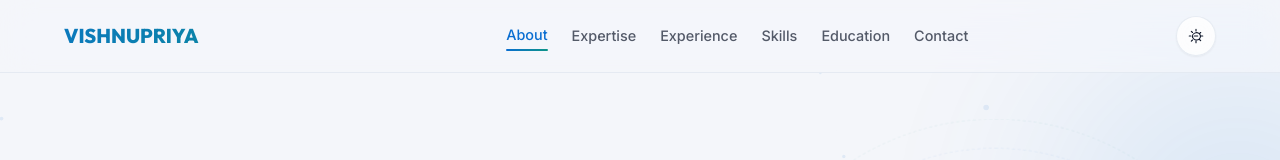
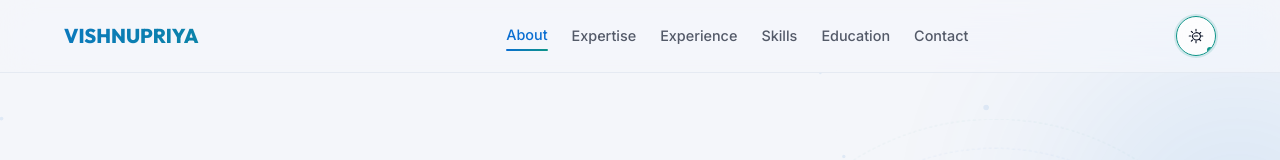
Before and after one commit to phanibhushan1911/vishnupriya-portfolio, a React (Vite) app: page / in a window 1280 px wide. Shown: the top 160 px of the page. Built offline with nearby package versions, Linux system fonts and the light colour scheme.

Commit message:
Add time-based automatic theme switching
Default to auto mode (light 7am–7pm, dark otherwise) with scheduled
updates and manual light/dark overrides via the header toggle.

Co-authored-by: Cursor <cursoragent@cursor.com>

```diff
--- a/index.html
+++ b/index.html
@@ -22,14 +22,24 @@
   <!-- Theme checker (runs synchronously before rendering to prevent white flash) -->
   <script>
     {
-      const colorScheme = localStorage.getItem("color-scheme");
-      if (colorScheme) {
-        document.querySelector('meta[name="color-scheme"]').content = colorScheme;
-        if (colorScheme === 'dark') {
-          document.documentElement.classList.add('dark-theme');
-        } else if (colorScheme === 'light') {
-          document.documentElement.classList.add('light-theme');
-        }
+      const LIGHT_START = 7;
+      const DARK_START = 19;
+      const themeMode = localStorage.getItem("theme-mode");
+      const legacyScheme = localStorage.getItem("color-scheme");
+
+      let resolved = null;
+      if (themeMode === "light" || themeMode === "dark") {
+        resolved = themeMode;
+      } else if (themeMode === "auto" || !themeMode) {
+        const hour = new Date().getHours();
+        resolved = hour >= LIGHT_START && hour < DARK_START ? "light" : "dark";
+      } else if (legacyScheme === "light" || legacyScheme === "dark") {
+        resolved = legacyScheme;
+      }
+
+      if (resolved) {
+        document.querySelector('meta[name="color-scheme"]').content = resolved;
+        document.documentElement.classList.add(resolved === "dark" ? "dark-theme" : "light-theme");
       }
     }
   </script>
--- a/src/App.tsx
+++ b/src/App.tsx
@@ -8,49 +8,11 @@ import { Timeline } from './components/Timeline';
 import { Skills } from './components/Skills';
 import { Education } from './components/Education';
 import { Contact } from './components/Contact';
+import { useTheme } from './hooks/useTheme';
 
 export const App: React.FC = () => {
   const [activeSection, setActiveSection] = useState<string>('about');
-  const [theme, setTheme] = useState<'light' | 'dark'>(() => {
-    // Initializer reads from local storage or defaults to system settings
-    const stored = localStorage.getItem('color-scheme');
-    if (stored === 'dark' || stored === 'light') return stored;
-
-    const systemDark = window.matchMedia && window.matchMedia('(prefers-color-scheme: dark)').matches;
-    return systemDark ? 'dark' : 'light';
-  });
-
-  // Apply theme class and meta properties to DOM
-  useEffect(() => {
-    const root = document.documentElement;
-    const metaTheme = document.querySelector('meta[name="color-scheme"]');
-
-    if (theme === 'dark') {
-      root.classList.add('dark-theme');
-      root.classList.remove('light-theme');
-      if (metaTheme) metaTheme.setAttribute('content', 'dark');
-    } else {
-      root.classList.add('light-theme');
-      root.classList.remove('dark-theme');
-      if (metaTheme) metaTheme.setAttribute('content', 'light');
-    }
-
-    localStorage.setItem('color-scheme', theme);
-  }, [theme]);
-
-  // Sync with changes in OS light/dark modes
-  useEffect(() => {
-    const media = window.matchMedia('(prefers-color-scheme: dark)');
-    const handleSystemThemeChange = (e: MediaQueryListEvent) => {
-      // Only adapt if user hasn't explicitly set a preference
-      if (!localStorage.getItem('color-scheme')) {
-        setTheme(e.matches ? 'dark' : 'light');
-      }
-    };
-
-    media.addEventListener('change', handleSystemThemeChange);
-    return () => media.removeEventListener('change', handleSystemThemeChange);
-  }, []);
+  const { theme, themeMode, toggleThemeMode } = useTheme();
 
   // Monitor viewport scrolls to track active layout section
   useEffect(() => {
@@ -84,10 +46,6 @@ export const App: React.FC = () => {
     };
   }, []);
 
-  const toggleTheme = () => {
-    setTheme((prev) => (prev === 'light' ? 'dark' : 'light'));
-  };
-
   return (
     <>
       {/* Visual background stream */}
@@ -101,7 +59,12 @@ export const App: React.FC = () => {
       </div>
 
       {/* Navigation header bar */}
-      <Header activeSection={activeSection} theme={theme} onThemeToggle={toggleTheme} />
+      <Header
+        activeSection={activeSection}
+        theme={theme}
+        themeMode={themeMode}
+        onThemeToggle={toggleThemeMode}
+      />
 
       {/* Main content grid sections */}
       <main>
--- a/src/components/Header.tsx
+++ b/src/components/Header.tsx
@@ -1,12 +1,31 @@
 import React, { useState } from 'react';
+import type { ResolvedTheme, ThemeMode } from '../utils/theme';
 
 interface HeaderProps {
   activeSection: string;
-  theme: 'light' | 'dark';
+  theme: ResolvedTheme;
+  themeMode: ThemeMode;
   onThemeToggle: () => void;
 }
 
-export const Header: React.FC<HeaderProps> = ({ activeSection, theme, onThemeToggle }) => {
+const THEME_MODE_LABELS: Record<ThemeMode, string> = {
+  auto: 'time-based',
+  light: 'light',
+  dark: 'dark',
+};
+
+const NEXT_THEME_MODE: Record<ThemeMode, ThemeMode> = {
+  auto: 'light',
+  light: 'dark',
+  dark: 'auto',
+};
+
+export const Header: React.FC<HeaderProps> = ({
+  activeSection,
+  theme,
+  themeMode,
+  onThemeToggle,
+}) => {
   const [mobileMenuOpen, setMobileMenuOpen] = useState(false);
 
   const handleLinkClick = (e: React.MouseEvent<HTMLAnchorElement>, id: string) => {
@@ -59,10 +78,10 @@ export const Header: React.FC<HeaderProps> = ({ activeSection, theme, onThemeTog
         <div style={{ display: 'flex', gap: '1rem', alignItems: 'center' }}>
           {/* Theme switcher with aria labels */}
           <button
-            className="theme-toggle-btn"
+            className={`theme-toggle-btn${themeMode === 'auto' ? ' theme-toggle-btn--auto' : ''}`}
             onClick={onThemeToggle}
-            aria-label={`Switch to ${theme === 'light' ? 'dark' : 'light'} theme`}
-            title={`Switch to ${theme === 'light' ? 'dark' : 'light'} theme`}
+            aria-label={`Theme: ${THEME_MODE_LABELS[themeMode]}. Switch to ${THEME_MODE_LABELS[NEXT_THEME_MODE[themeMode]]} mode`}
+            title={`Theme: ${THEME_MODE_LABELS[themeMode]} (currently ${theme}). Click for ${THEME_MODE_LABELS[NEXT_THEME_MODE[themeMode]]} mode`}
           >
             {/* Sun Icon (shown in light mode) */}
             <svg className="sun-icon" xmlns="http://www.w3.org/2000/svg" fill="none" viewBox="0 0 24 24" strokeWidth="1.5" stroke="currentColor">
--- /dev/null
+++ b/src/hooks/useTheme.ts
@@ -0,0 +1,96 @@
+import { useCallback, useEffect, useState } from 'react';
+import {
+  cycleThemeMode,
+  msUntilNextThemeSwitch,
+  readStoredThemeMode,
+  resolveTheme,
+  THEME_MODE_KEY,
+  type ResolvedTheme,
+  type ThemeMode,
+} from '../utils/theme';
+
+function applyThemeToDom(theme: ResolvedTheme): void {
+  const root = document.documentElement;
+  const metaTheme = document.querySelector('meta[name="color-scheme"]');
+
+  if (theme === 'dark') {
+    root.classList.add('dark-theme');
+    root.classList.remove('light-theme');
+    metaTheme?.setAttribute('content', 'dark');
+  } else {
+    root.classList.add('light-theme');
+    root.classList.remove('dark-theme');
+    metaTheme?.setAttribute('content', 'light');
+  }
+
+  localStorage.setItem('color-scheme', theme);
+}
+
+export function useTheme() {
+  const [themeMode, setThemeMode] = useState<ThemeMode>(readStoredThemeMode);
+  const [resolvedTheme, setResolvedTheme] = useState<ResolvedTheme>(() =>
+    resolveTheme(readStoredThemeMode()),
+  );
+
+  const syncResolvedTheme = useCallback(
+    (mode: ThemeMode) => {
+      const next = resolveTheme(mode);
+      setResolvedTheme(next);
+      applyThemeToDom(next);
+    },
+    [],
+  );
+
+  useEffect(() => {
+    localStorage.setItem(THEME_MODE_KEY, themeMode);
+    syncResolvedTheme(themeMode);
+  }, [themeMode, syncResolvedTheme]);
+
+  useEffect(() => {
+    if (themeMode !== 'auto') {
+      return;
+    }
+
+    let timeoutId: number | undefined;
+    let cancelled = false;
+
+    const scheduleNextSwitch = () => {
+      timeoutId = window.setTimeout(() => {
+        if (cancelled) return;
+        syncResolvedTheme('auto');
+        scheduleNextSwitch();
+      }, msUntilNextThemeSwitch());
+    };
+
+    scheduleNextSwitch();
+
+    const handleVisibilityChange = () => {
+      if (document.visibilityState !== 'visible') return;
+      syncResolvedTheme('auto');
+      if (timeoutId !== undefined) {
+        window.clearTimeout(timeoutId);
+      }
+      scheduleNextSwitch();
+    };
+
+    document.addEventListener('visibilitychange', handleVisibilityChange);
+
+    return () => {
+      cancelled = true;
+      if (timeoutId !== undefined) {
+        window.clearTimeout(timeoutId);
+      }
+      document.removeEventListener('visibilitychange', handleVisibilityChange);
+    };
+  }, [themeMode, syncResolvedTheme]);
+
+  const toggleThemeMode = useCallback(() => {
+    setThemeMode((prev) => cycleThemeMode(prev));
+  }, []);
+
+  return {
+    themeMode,
+    theme: resolvedTheme,
+    toggleThemeMode,
+  };
+}
--- a/src/index.css
+++ b/src/index.css
@@ -392,6 +392,23 @@
     opacity: 1;
   }
 
+  .theme-toggle-btn--auto {
+    border-color: var(--color-accent);
+    box-shadow: 0 0 0 2px var(--color-accent-dim);
+  }
+
+  .theme-toggle-btn--auto::after {
+    content: '';
+    position: absolute;
+    bottom: 2px;
+    right: 2px;
+    width: 6px;
+    height: 6px;
+    border-radius: 50%;
+    background: var(--color-accent);
+    z-index: 2;
+  }
+
   .theme-toggle-btn svg {
     width: 18px;
     height: 18px;
--- /dev/null
+++ b/src/utils/theme.ts
@@ -0,0 +1,76 @@
+export type ThemeMode = 'auto' | 'light' | 'dark';
+export type ResolvedTheme = 'light' | 'dark';
+
+export const THEME_MODE_KEY = 'theme-mode';
+export const LIGHT_START_HOUR = 7;
+export const DARK_START_HOUR = 19;
+
+export function getTimeBasedTheme(now = new Date()): ResolvedTheme {
+  const hour = now.getHours();
+  return hour >= LIGHT_START_HOUR && hour < DARK_START_HOUR ? 'light' : 'dark';
+}
+
+export function resolveTheme(mode: ThemeMode, now = new Date()): ResolvedTheme {
+  switch (mode) {
+    case 'light':
+      return 'light';
+    case 'dark':
+      return 'dark';
+    case 'auto':
+      return getTimeBasedTheme(now);
+    default: {
+      const _exhaustive: never = mode;
+      return _exhaustive;
+    }
+  }
+}
+
+export function getNextThemeSwitchTime(now = new Date()): Date {
+  const next = new Date(now);
+  const hour = now.getHours();
+
+  if (hour < LIGHT_START_HOUR) {
+    next.setHours(LIGHT_START_HOUR, 0, 0, 0);
+  } else if (hour < DARK_START_HOUR) {
+    next.setHours(DARK_START_HOUR, 0, 0, 0);
+  } else {
+    next.setDate(next.getDate() + 1);
+    next.setHours(LIGHT_START_HOUR, 0, 0, 0);
+  }
+
+  return next;
+}
+
+export function msUntilNextThemeSwitch(now = new Date()): number {
+  return Math.max(0, getNextThemeSwitchTime(now).getTime() - now.getTime());
+}
+
+export function cycleThemeMode(mode: ThemeMode): ThemeMode {
+  switch (mode) {
+    case 'auto':
+      return 'light';
+    case 'light':
+      return 'dark';
+    case 'dark':
+      return 'auto';
+    default: {
+      const _exhaustive: never = mode;
+      return _exhaustive;
+    }
+  }
+}
+
+export function readStoredThemeMode(): ThemeMode {
+  const stored = localStorage.getItem(THEME_MODE_KEY);
+  if (stored === 'auto' || stored === 'light' || stored === 'dark') {
+    return stored;
+  }
+
+  // Migrate legacy color-scheme preference to explicit light/dark mode
+  const legacy = localStorage.getItem('color-scheme');
+  if (legacy === 'light' || legacy === 'dark') {
+    return legacy;
+  }
+
+  return 'auto';
+}
```
